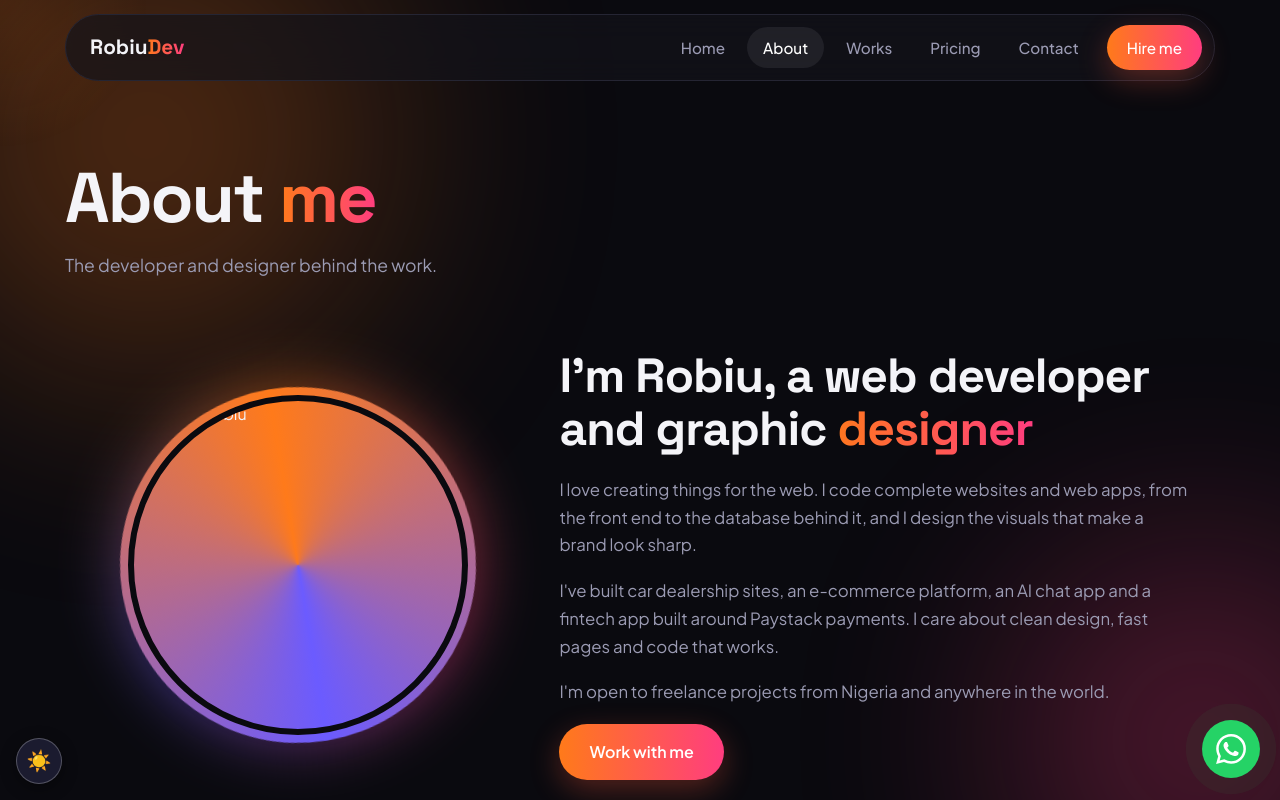
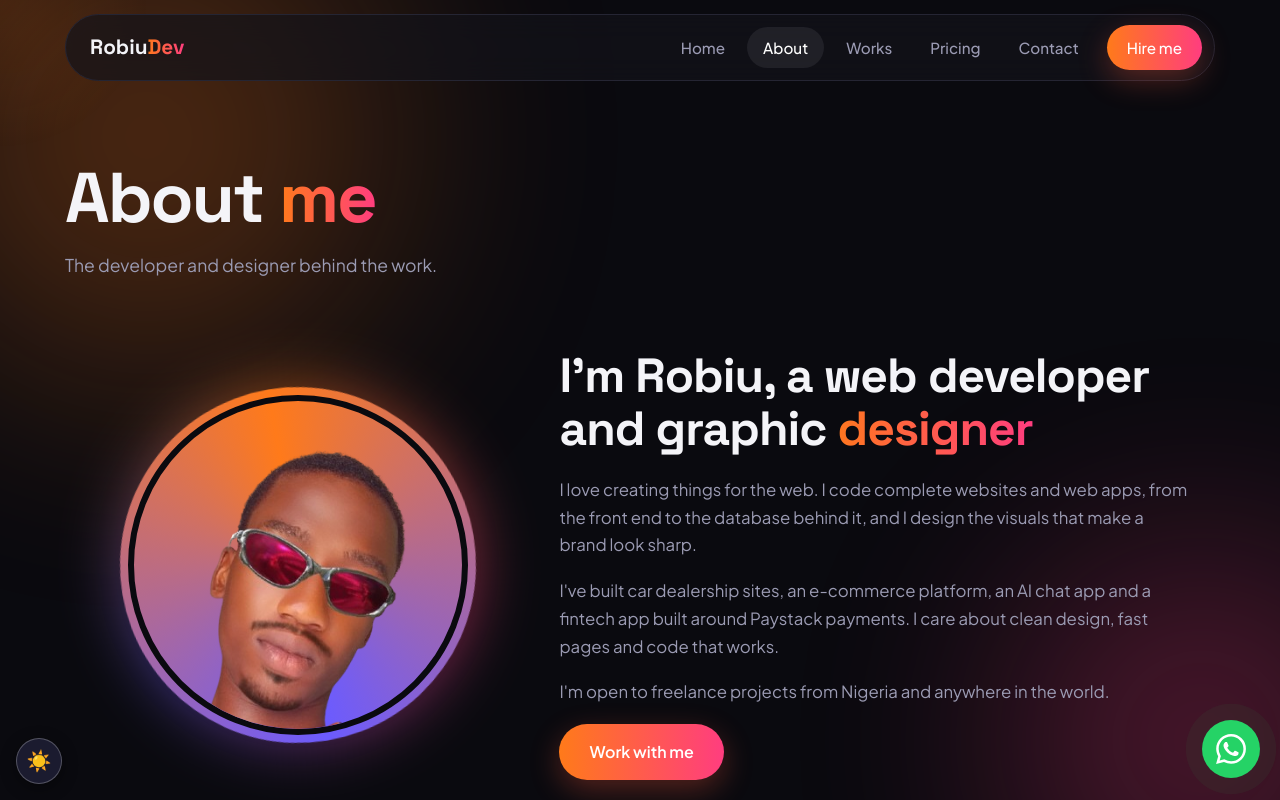
Before and after one commit to adeiterobiu247/RobiuDev.github.io, a plain HTML site: page about.html in a window 1280 px wide. Shown: the top 800 px of the page. Drawn offline with Linux system fonts and the light colour scheme.

Commit message:
Update about.html

```diff
--- a/about.html
+++ b/about.html
@@ -16,7 +16,7 @@
 </div>
 
 <section style="padding-top:30px"><div class="wrap about">
-  <div class="photo rv"><img src="./img/Snapchat-137060388-removebg-preview.png" alt="Adeite Robiu"></div>
+  <div class="photo rv"><img src="Snapchat-137060388-removebg-preview.png" alt="Adeite Robiu"></div>
   <div class="rv">
     <h2 class="sec-title" style="margin-bottom:20px">I'm Robiu, a web developer and graphic<span class="grad"> designer</span></h2>
     <p>I love creating things for the web. I code complete websites and web apps, from the front end to the database behind it, and I design the visuals that make a brand look sharp.</p>
```
